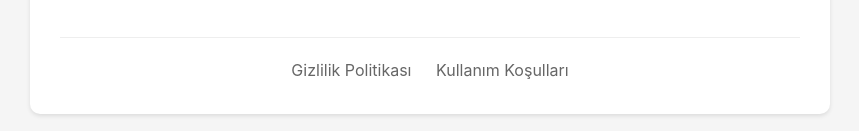
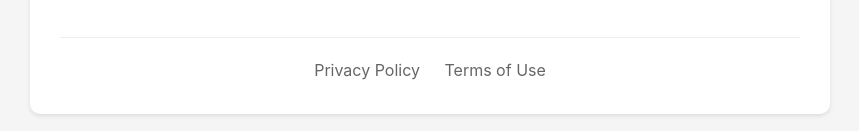
Before and after one commit to melihanll/melihanilaydin.github.io, a plain HTML site: page index.html in a window 1280 px wide. Shown: the part 1231-1362 px from the top of the page, without its empty margins (210-1069 px from the left). Drawn offline with Linux system fonts and the light colour scheme.

Commit message:
Update index.html

```diff
--- a/index.html
+++ b/index.html
@@ -99,10 +99,10 @@
 
         <footer style="text-align: center; margin-top: 40px; padding-top: 20px; border-top: 1px solid #eee;">
             <a href="https://laced-rugby-b0f.notion.site/Privacy-Policy-1546f13a25ab802785c0db0b0f6878bd" target="_blank" style="color: #666; text-decoration: none; margin: 0 10px;">
-                Gizlilik Politikası
+                Privacy Policy
             </a>
             <a href="https://laced-rugby-b0f.notion.site/Terms-of-Use-1546f13a25ab8097bff1d7d35ada97c9" target="_blank" style="color: #666; text-decoration: none; margin: 0 10px;">
-                Kullanım Koşulları
+                Terms of Use
             </a>
         </footer>
     </div>
```
